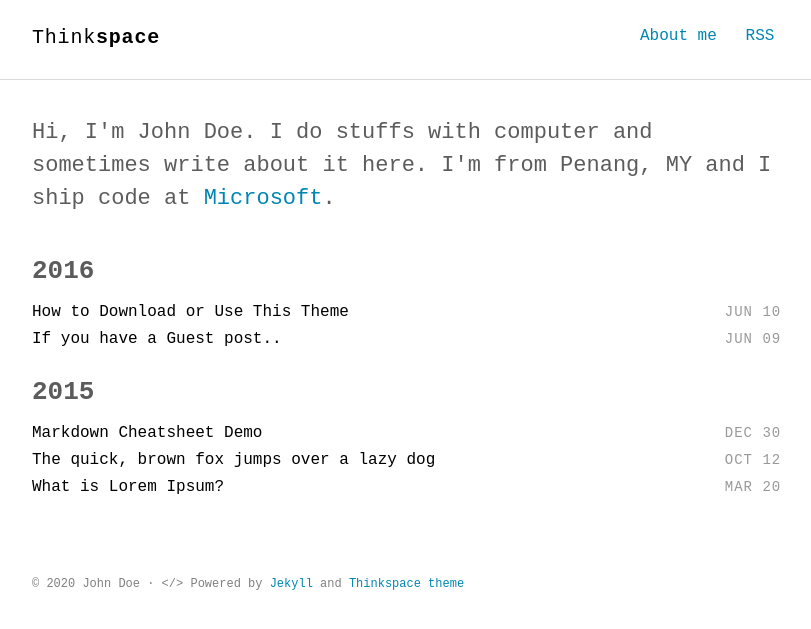
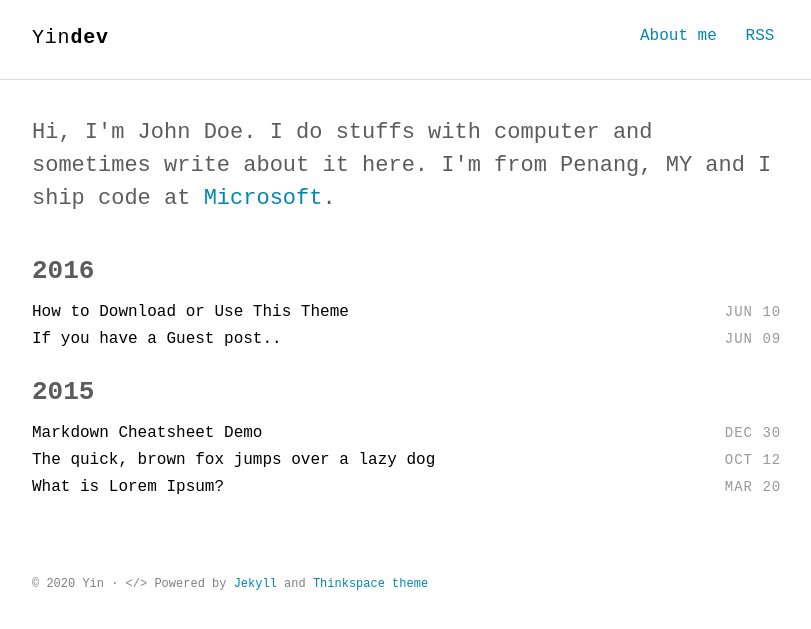
Before and after one commit to yinbetterdev/yinbetterdev.github.io, a Jekyll site: the page built from index.html, in a window 1280 px wide. Shown: the top 629 px of the page, without its empty margins (232-1043 px from the left). Built offline with Jekyll 4.4.1, drawn with Linux system fonts in a browser that asks for light colours; some web fonts are replaced.

Commit message:
Update _config.yml

```diff
--- a/_config.yml
+++ b/_config.yml
@@ -1,9 +1,9 @@
 # Site settings
-title_left    : "Think"
-title_right   : "space" # default: ""
-description   : "Minimalist Jekyll theme for technical writing blog."
-keywords      : "Jekyll, theme, free, download, SEO, blog, web, minimalist, thinkspace"
-url           : https://heiswayi.github.io/thinkspace # site url
+title_left    : "Yin"
+title_right   : "dev" # default: ""
+description   : "Make ez programming life"
+keywords      : "react-native, php, java, python, linux, oracle"
+url           : https://yinbetterdev.github.io # site url
 baseurl       : "" # apply repo name like "/myproject" if used under gh-pages branch, else (under master branch) just leave empty/blank
 cover         : "" # image uri like logo/cover image for site seo
 
@@ -28,7 +28,7 @@ sass:
 
 # Author settings
 author:
-  name     : "John Doe"
+  name     : "Yin"
 
 plugins:
   - jekyll-sitemap
```
